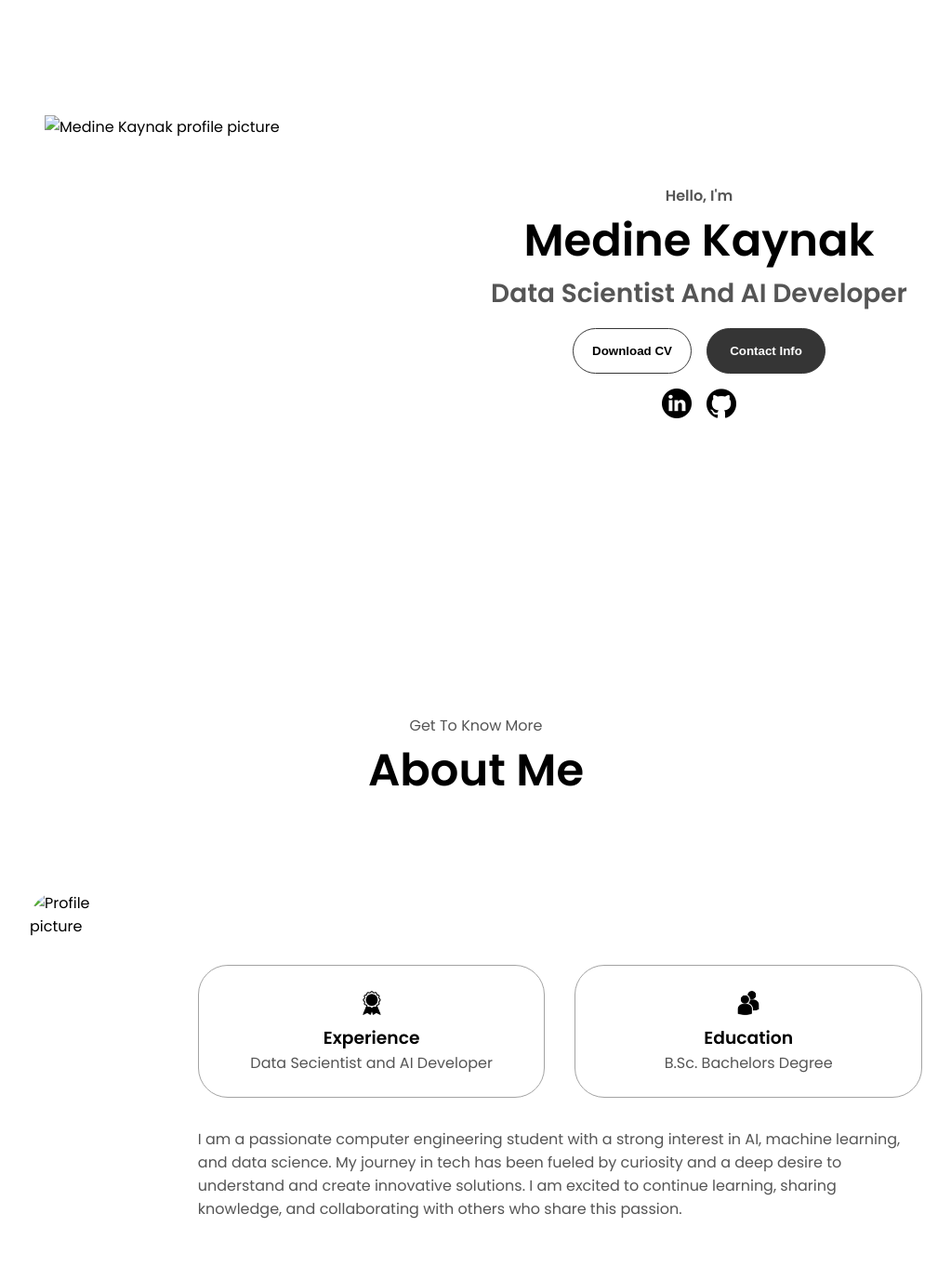
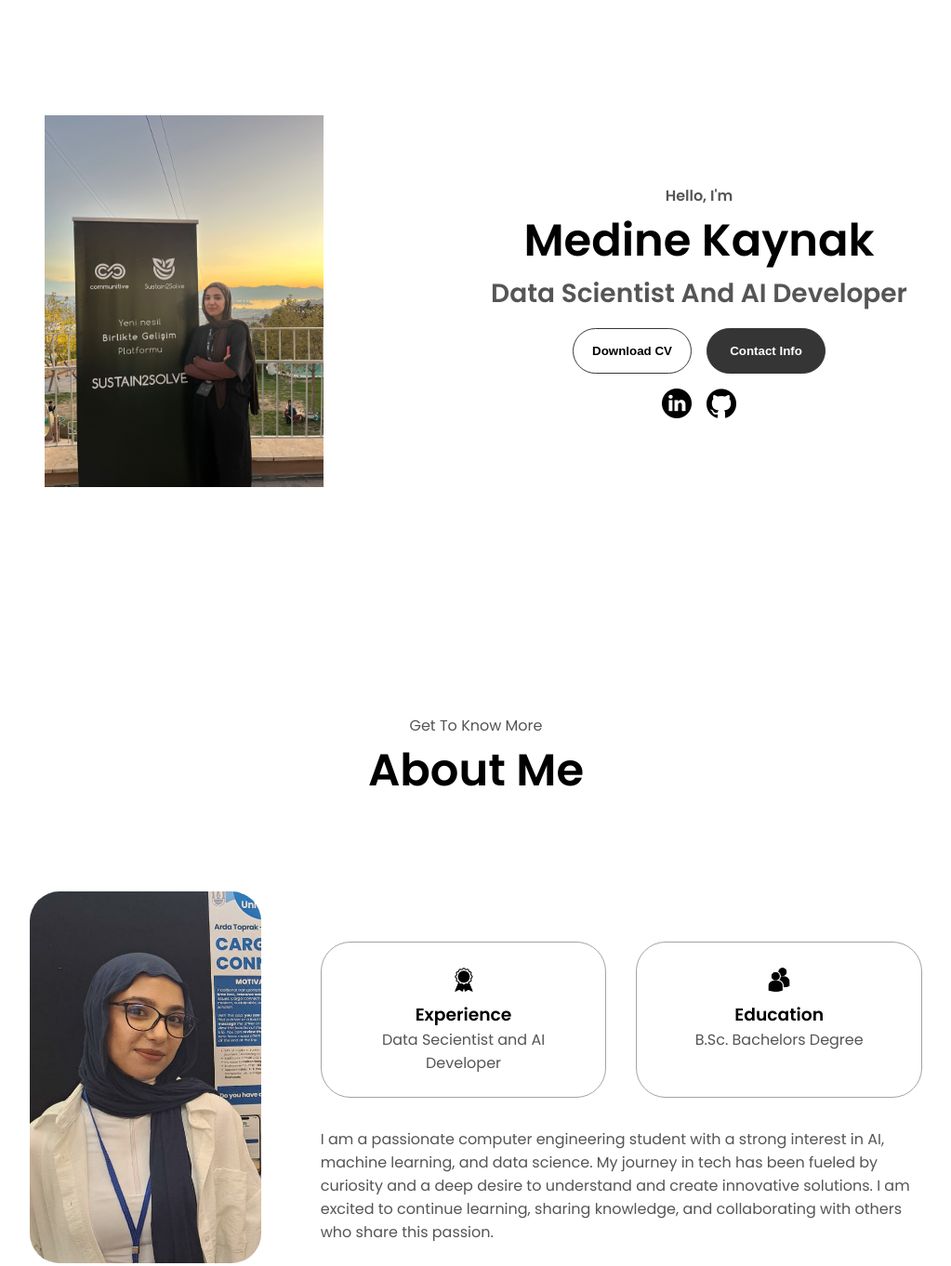
Before and after one commit to medine1729/MyPortfolio, a plain HTML site: page index.html in a window 1280 px wide. Shown: the part 160-1522 px from the top of the page at 93% size, without its empty margins (128-1151 px from the left). Drawn offline with Linux system fonts and the light colour scheme.

Commit message:
last version

```diff
--- a/index.html
+++ b/index.html
@@ -39,7 +39,7 @@
     </nav>
     <section id="profile">
       <div class="section__pic-container">
-        <img src="./assets/profile-pic.png" alt="Medine Kaynak profile picture" />
+        <img src="./assets/profile-pic.jpg" alt="Medine Kaynak profile picture" />
       </div>
       <div class="section__text">
         <p class="section__text__p1">Hello, I'm</p>
@@ -78,7 +78,7 @@
       <div class="section-container">
         <div class="section__pic-container">
           <img
-            src="./assets/about-pic.png"
+            src="./assets/about-pic.jpg"
             alt="Profile picture"
             class="about-pic"
           />
```
